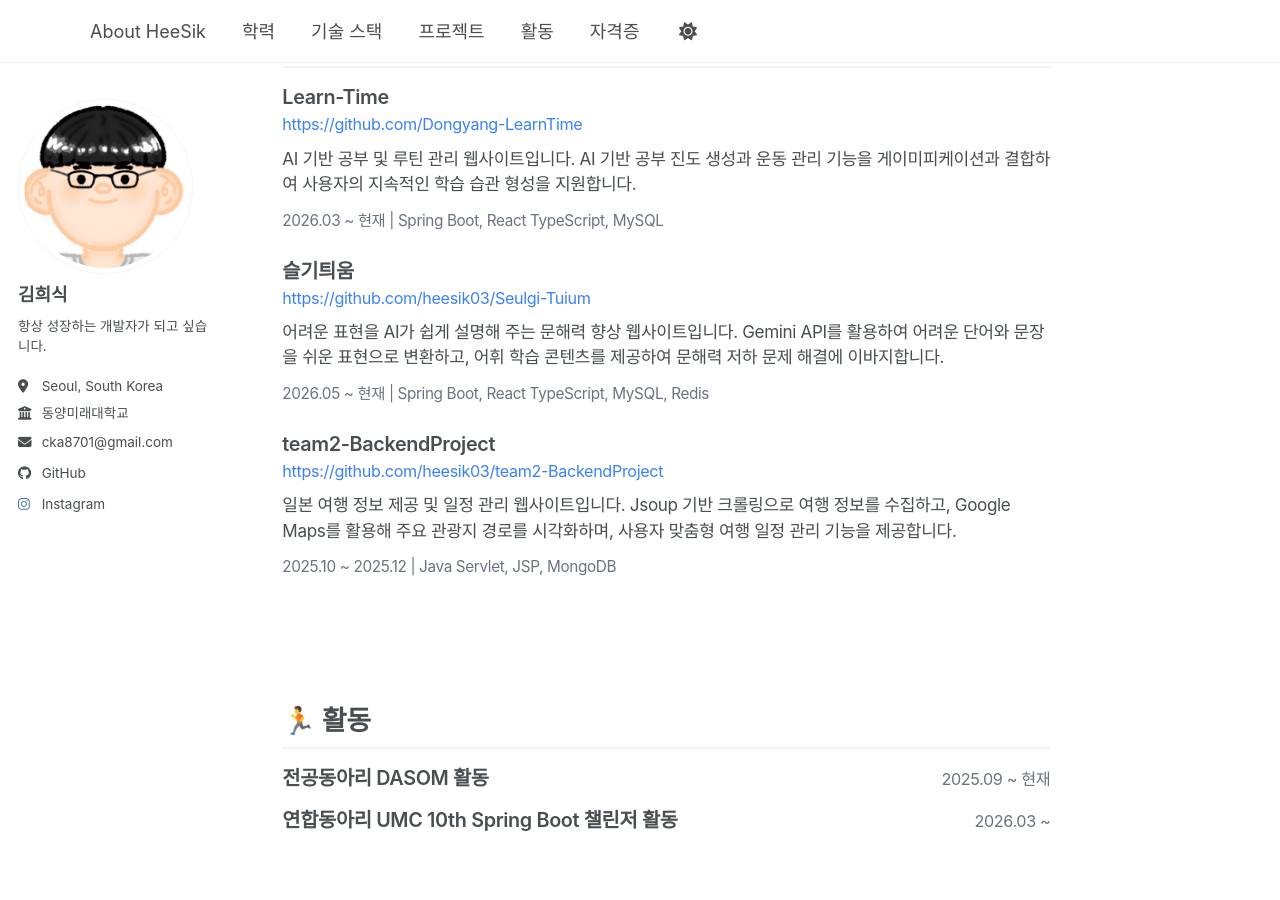
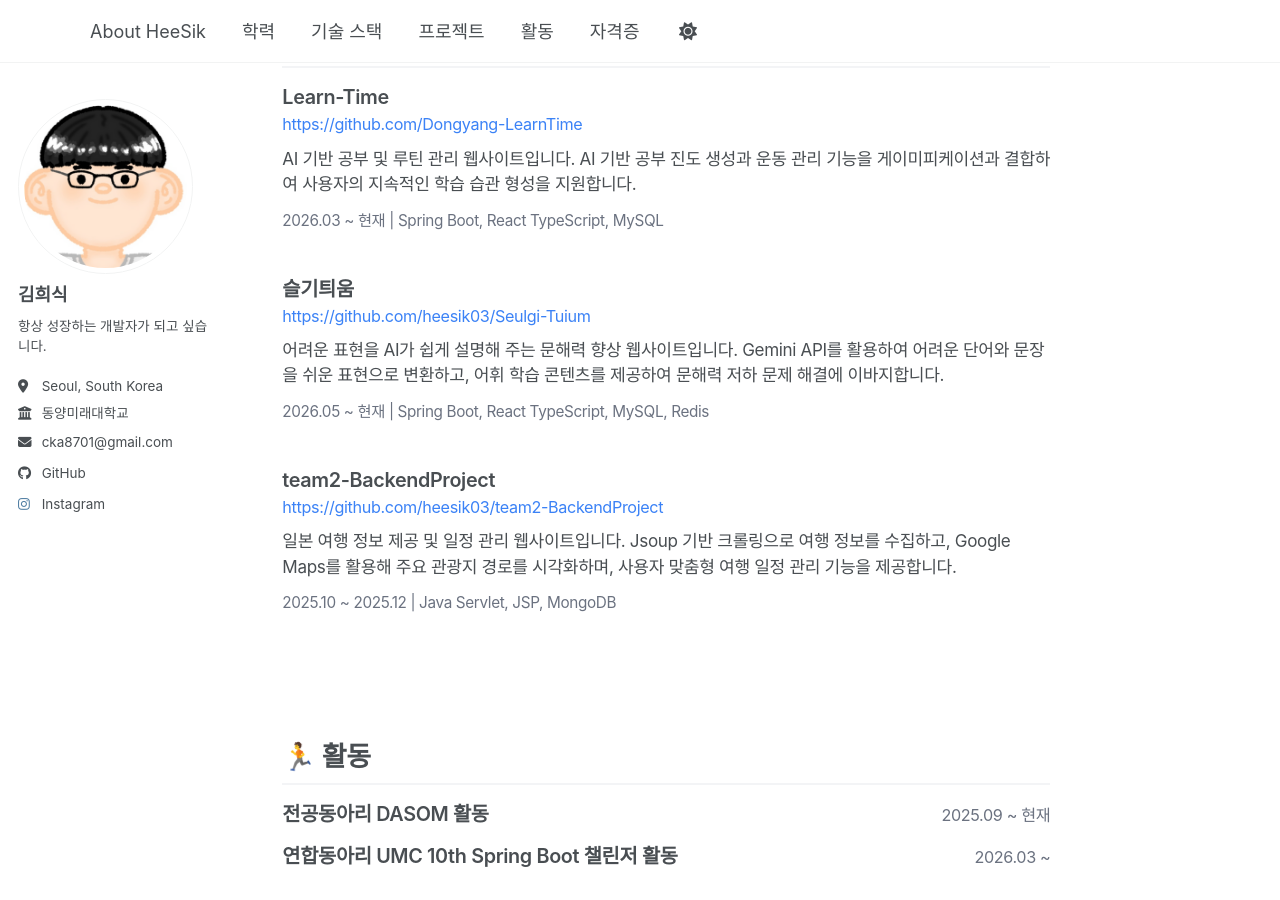
Before and after one commit to heesik03/heesik03.github.io, a Jekyll site: the page built from _pages/about.md, in a window 1280 px wide and 900 px high, scrolled down 964 px. Built offline with Jekyll 4.4.1, drawn with Linux system fonts in a browser that asks for light colours; a script bundle is joined from its source files by our own code; library files that are not in the unit come from our copies.

```diff
--- a/_pages/about.md
+++ b/_pages/about.md
@@ -134,21 +134,21 @@
   <section id="projects">
     <h3 style="font-size: 1.5rem; font-weight: 700; border-bottom: 2px solid #f3f4f6; padding-bottom: 0.5rem; margin-bottom: 1rem;">💻 프로젝트</h3>
 
-    <div style="margin-bottom: 1.5rem;">
+    <div style="margin-bottom: 2.5rem;">
       <h4 style="margin: 0; font-size: 1.1rem; font-weight: 600;">Learn-Time</h4>
       <a href="https://github.com/Dongyang-LearnTime" target="_blank" style="font-size: 0.9rem; color: #3b82f6; text-decoration: none; display: inline-block; margin-bottom: 0.5rem;">https://github.com/Dongyang-LearnTime</a>
       <p style="margin: 0 0 0.5rem 0; font-size: 0.95rem; line-height: 1.5;">AI 기반 공부 및 루틴 관리 웹사이트입니다. AI 기반 공부 진도 생성과 운동 관리 기능을 게이미피케이션과 결합하여 사용자의 지속적인 학습 습관 형성을 지원합니다.</p>
       <span style="font-size: 0.85rem; color: #6b7280;">2026.03 ~ 현재 | Spring Boot, React TypeScript, MySQL</span>
     </div>
 
-    <div style="margin-bottom: 1.5rem;">
+    <div style="margin-bottom: 2.5rem;">
       <h4 style="margin: 0; font-size: 1.1rem; font-weight: 600;">슬기틔움</h4>
       <a href="https://github.com/heesik03/Seulgi-Tuium" target="_blank" style="font-size: 0.9rem; color: #3b82f6; text-decoration: none; display: inline-block; margin-bottom: 0.5rem;">https://github.com/heesik03/Seulgi-Tuium</a>
       <p style="margin: 0 0 0.5rem 0; font-size: 0.95rem; line-height: 1.5;">어려운 표현을 AI가 쉽게 설명해 주는 문해력 향상 웹사이트입니다. Gemini API를 활용하여 어려운 단어와 문장을 쉬운 표현으로 변환하고, 어휘 학습 콘텐츠를 제공하여 문해력 저하 문제 해결에 이바지합니다.</p>
       <span style="font-size: 0.85rem; color: #6b7280;">2026.05 ~ 현재 | Spring Boot, React TypeScript, MySQL, Redis</span>
     </div>
 
-    <div style="margin-bottom: 1.5rem;">
+    <div style="margin-bottom: 2.5rem;">
       <h4 style="margin: 0; font-size: 1.1rem; font-weight: 600;">team2-BackendProject</h4>
       <a href="https://github.com/heesik03/team2-BackendProject" target="_blank" style="font-size: 0.9rem; color: #3b82f6; text-decoration: none; display: inline-block; margin-bottom: 0.5rem;">https://github.com/heesik03/team2-BackendProject</a>
       <p style="margin: 0 0 0.5rem 0; font-size: 0.95rem; line-height: 1.5;">일본 여행 정보 제공 및 일정 관리 웹사이트입니다. Jsoup 기반 크롤링으로 여행 정보를 수집하고, Google Maps를 활용해 주요 관광지 경로를 시각화하며, 사용자 맞춤형 여행 일정 관리 기능을 제공합니다.</p>
```
